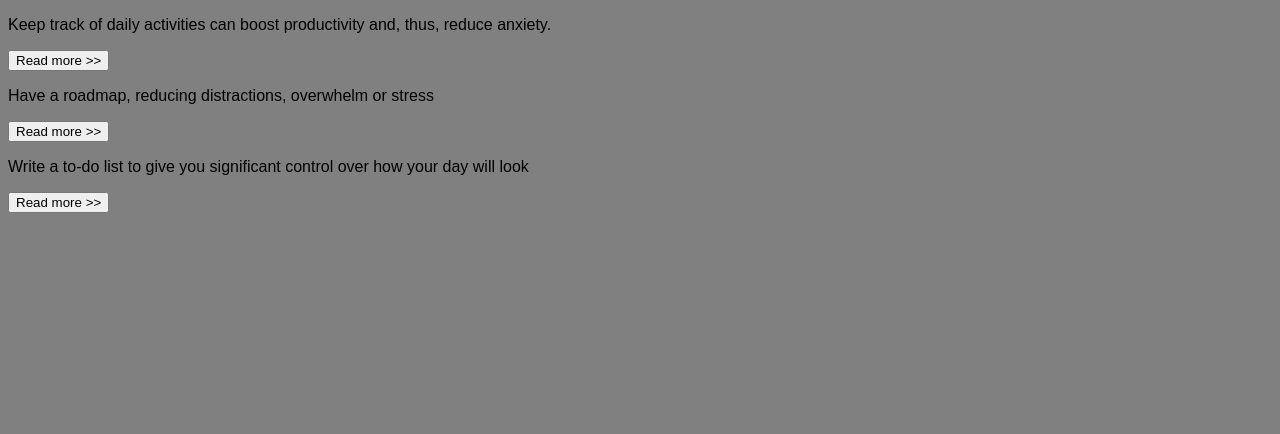
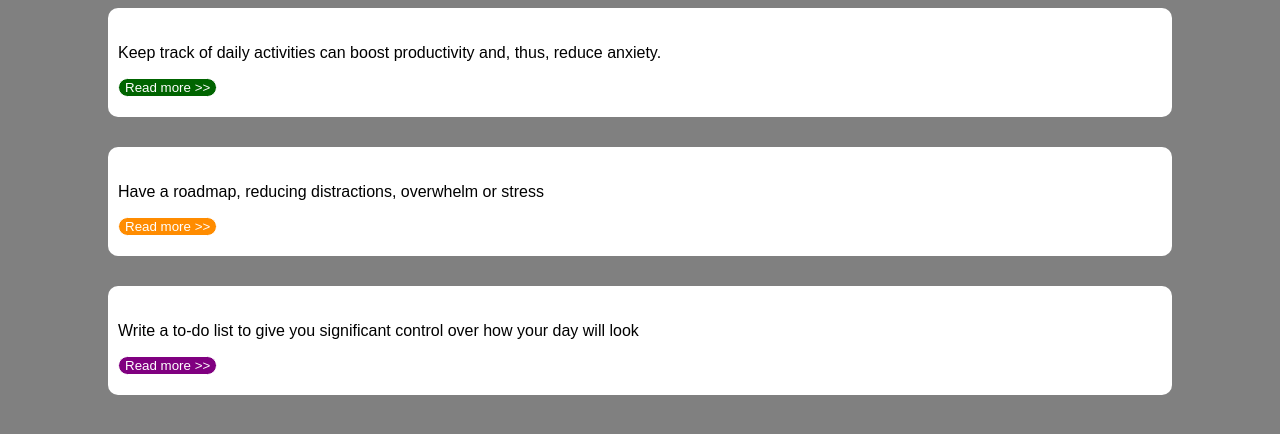
Before and after one commit to praseth-002/css-selector-box-model, a plain HTML site: page EX-1/index.html in a window 1280 px wide. Drawn offline with Linux system fonts and the light colour scheme.

Commit message:
final commit

```diff
--- a/EX-1/index.html
+++ b/EX-1/index.html
@@ -10,15 +10,15 @@
 
   <div>
       <p>Keep track of daily activities can boost productivity and, thus, reduce anxiety.</p>
-      <button>Read more >></button>
+      <button class="btn btngrn" >Read more >></button>
   </div>
   <div >
       <p>Have a roadmap, reducing distractions, overwhelm or stress</p>
-      <button >Read more >></button>
+      <button class="btn btnylw" >Read more >></button>
   </div>
   <div >
       <p>Write a to-do list to give you significant control over how your day will look</p>
-      <button>Read more >></button>
+      <button class="btn btnprp" >Read more >></button>
   </div>
 </body>
 </html>
--- a/EX-1/style.css
+++ b/EX-1/style.css
@@ -2,3 +2,51 @@ body {
     background: grey;
     font-family: sans-serif;
 }
+
+.btn {
+    border-radius: 30px;
+    border: 1px solid white;
+    text-decoration: none;
+    transition-duration: 0.5s;
+    cursor: pointer;
+}
+
+.btngrn {
+    background-color: darkgreen;
+    color: white;
+}
+.btngrn:hover {
+    background-color: white;
+    color: darkgreen;
+    border: 1px solid darkgreen;
+
+}
+
+.btnylw {
+    background-color: darkorange;
+    color: white;
+}
+.btnylw:hover {
+    background-color: white;
+    color: darkorange;
+    border: 1px solid darkorange;
+
+}
+
+.btnprp {
+    background-color: purple;
+    color: white;
+}
+.btnprp:hover {
+    background-color: white;
+    color: purple;
+    border: 1px solid purple;
+
+}
+
+div {
+    border-radius: 10px;
+    margin: 0px 100px 30px 100px;
+    padding: 20px 0 20px 10px;
+    background-color: white;
+}
```
